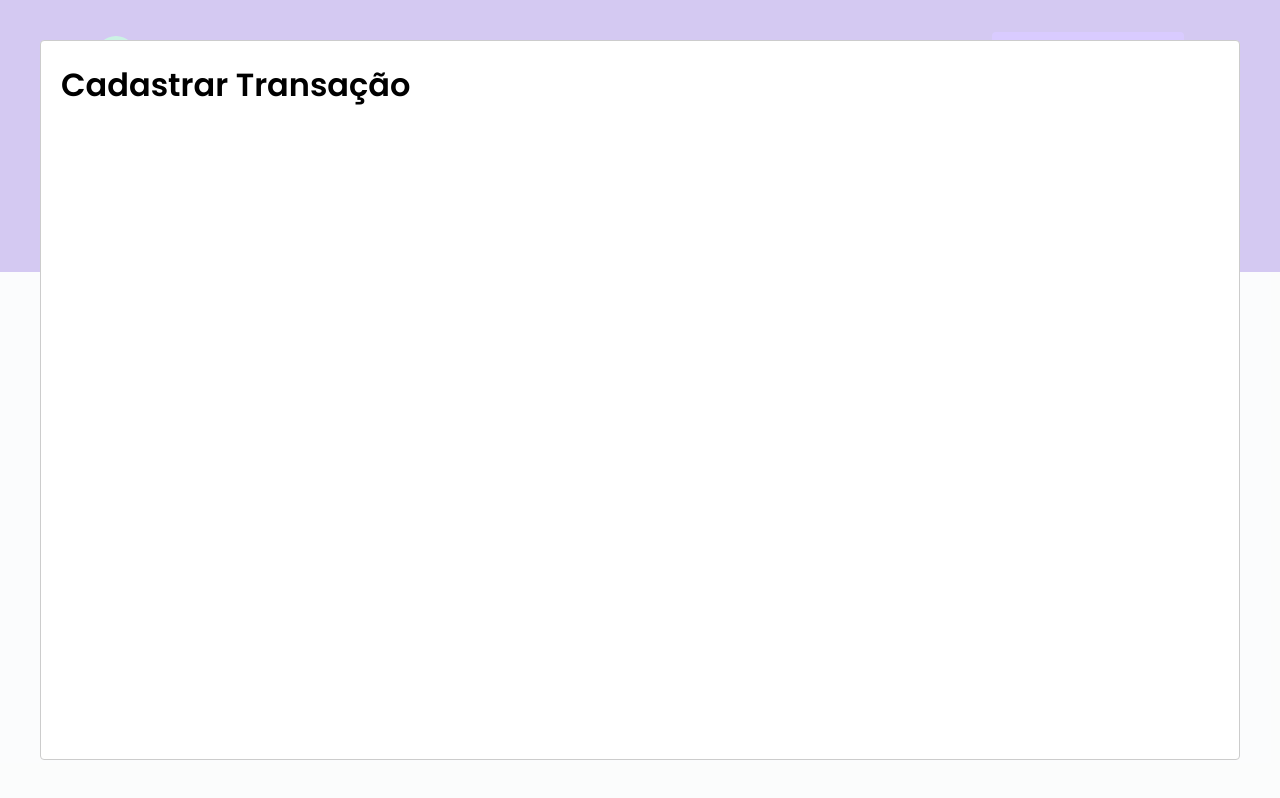
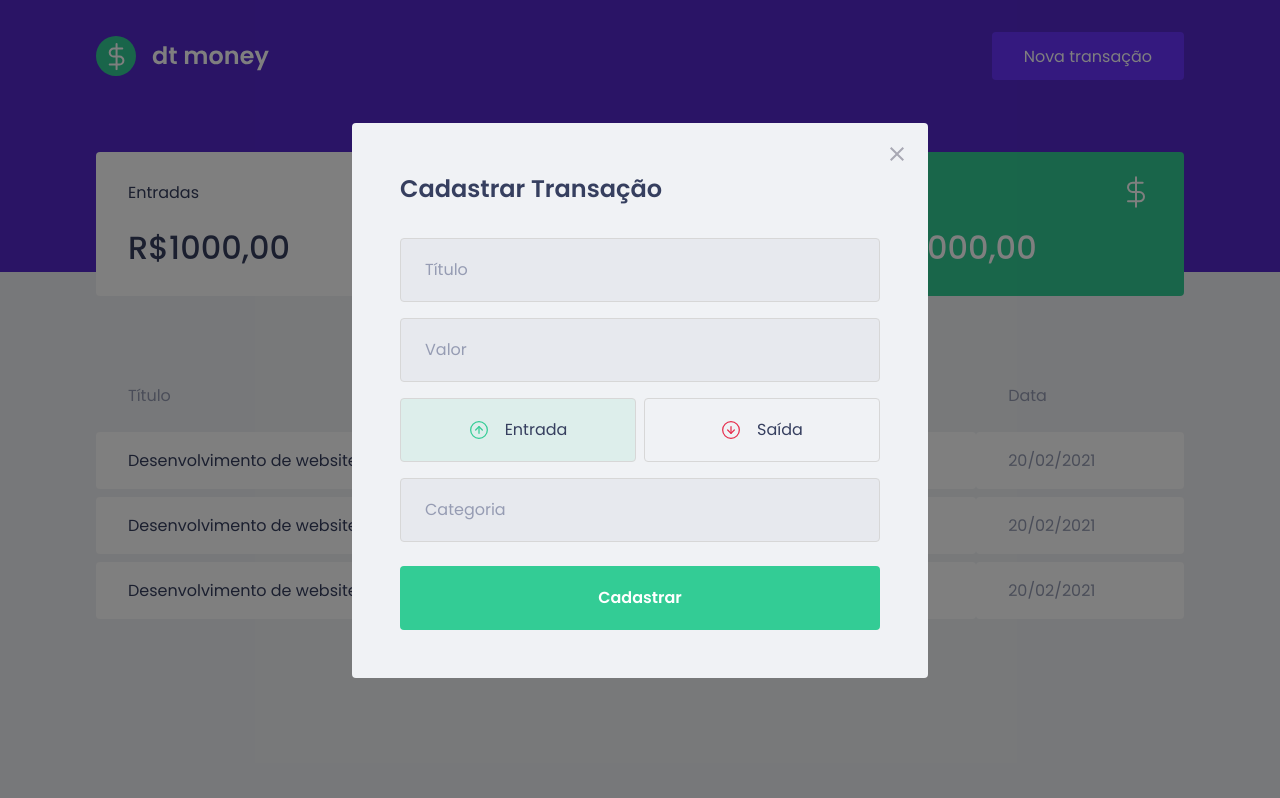
Before and after one commit to rafaelrpbelo/lucky-pot, a React (Create React App) app: page / in a window 1280 px wide. Both pictures are taken after a click on the button "Nova transação". Built offline with nearby package versions, Linux system fonts and the light colour scheme; no server answers; what miragejs would draw is missing.

Commit message:
Add content and style to NewTransactionModal

```diff
--- a/package.json
+++ b/package.json
@@ -5,6 +5,7 @@
   "dependencies": {
     "axios": "^0.22.0",
     "miragejs": "^0.1.42",
+    "polished": "^4.1.3",
     "react": "^17.0.2",
     "react-dom": "^17.0.2",
     "react-modal": "^3.14.3",
--- a/src/components/Modals/NewTransactionModal/index.tsx
+++ b/src/components/Modals/NewTransactionModal/index.tsx
@@ -1,4 +1,9 @@
+import { useState } from "react";
 import Modal from "react-modal";
+import closeImg from "../../../assets/close.svg";
+import incomeImg from "../../../assets/income.svg";
+import outcomeImg from "../../../assets/outcome.svg";
+import { Container, TransactionTypeContainer, RadioBox } from "./styles";
 
 interface NewTransactionModalProps {
   isOpen: boolean;
@@ -7,13 +12,68 @@
 
 Modal.setAppElement('#root');
 
-export function NewTransactionModal(props: NewTransactionModalProps) {
+export function NewTransactionModal({ isOpen, onRequestClose }: NewTransactionModalProps) {
+  const [type, setType] = useState("deposit");
+
   return (
     <Modal
-      isOpen={props.isOpen}
-      onRequestClose={props.onRequestClose}
+      isOpen={isOpen}
+      onRequestClose={onRequestClose}
+      overlayClassName="react-modal-overlay"
+      className="react-modal-content"
     >
-      <h1>Cadastrar Transação</h1>
+      <button
+        type="button"
+        onClick={onRequestClose}
+        className="react-modal-close"
+      >
+        <img src={closeImg} alt="Fechar modal" />
+      </button>
+
+      <Container>
+        <h2>Cadastrar Transação</h2>
+
+        <input
+          type="text"
+          placeholder="Título"
+        />
+
+        <input
+          type="number"
+          placeholder="Valor"
+        />
+
+        <TransactionTypeContainer>
+          <RadioBox
+            type="button"
+            onClick={() => setType("deposit")}
+            isActive={type === "deposit"}
+            activeColor="green"
+          >
+            <img src={incomeImg} alt="Entrada" />
+            <span>Entrada</span>
+          </RadioBox>
+
+          <RadioBox
+            type="button"
+            onClick={() => setType("withdraw")}
+            isActive={type === "withdraw"}
+            activeColor="red"
+          >
+            <img src={outcomeImg} alt="Saída" />
+            <span>Saída</span>
+          </RadioBox>
+        </TransactionTypeContainer>
+
+        <input
+          type="text"
+          placeholder="Categoria"
+        />
+
+        <button type="submit">
+          Cadastrar
+        </button>
+      </Container>
     </Modal>
   )
 }
--- /dev/null
+++ b/src/components/Modals/NewTransactionModal/styles.ts
@@ -0,0 +1,98 @@
+import styled from "styled-components";
+import { darken, transparentize } from "polished";
+
+export const Container = styled.form`
+  h2 {
+    color: var(--text-title);
+    font-size: 1.5rem;
+    margin-bottom: 2rem;
+  }
+
+  input {
+    width: 100%;
+    padding: 0 1.5rem;
+    height: 4rem;
+    border-radius: 0.25rem;
+    border: 1px solid #d7d7d7;
+    background: #e7e9ee;
+    font-weight: 400;
+    font-size: 1rem;
+
+    &::placeholder {
+      color: var(--text-body);
+    }
+
+    & + input {
+      margin-top: 1rem;
+    }
+  }
+
+  button[type="submit"] {
+    width: 100%;
+    padding: 0 1.5rem;
+    height: 4rem;
+    background: var(--green);
+    color: #fff;
+    border-radius: 0.25rem;
+    border: 0;
+    font-size: 1rem;
+    font-weight: 600;
+    margin-top: 1.5rem;
+
+    transition: filter 0.2s;
+
+    &:hover {
+      filter: brightness(0.9);
+    }
+  }
+`;
+
+export const TransactionTypeContainer = styled.div`
+  margin: 1rem 0;
+  display: grid;
+  grid-template-columns: 1fr 1fr;
+  gap: 0.5rem;
+`;
+
+interface RadioBoxProps {
+  isActive: boolean;
+  activeColor: "green" | "red";
+}
+
+const radioBoxActiveColors = {
+  green: "#33cc95",
+  red: "#e52e4d",
+}
+
+export const RadioBox = styled.button<RadioBoxProps>`
+  height: 4rem;
+  border: 1px solid #d7d7d7;
+  border-radius: 0.25rem;
+
+  background: ${({ isActive, activeColor }) => isActive
+    ?  transparentize(0.9, radioBoxActiveColors[activeColor])
+    : "transparent"
+  };
+
+  display: flex;
+  align-items: center;
+  justify-content: center;
+
+  transition: border-color 0.2s;
+
+  &:hover {
+    border-color: ${darken(0.1, '#d7d7d7')};
+  }
+
+  img {
+    width: 20px;
+    height: 20px;
+  }
+
+  span {
+    display: inline-block;
+    margin-left: 1rem;
+    font-size: 1rem;
+    color: var(--text-title);
+  }
+`;
--- a/src/styles/global.ts
+++ b/src/styles/global.ts
@@ -54,4 +54,39 @@
     opacity: 0.6;
     cursor: not-allowed;
   }
+
+  .react-modal-overlay {
+    background: rgba(0, 0, 0, 0.5);
+    position: fixed;
+    top: 0;
+    bottom: 0;
+    right: 0;
+    left: 0;
+    display: flex;
+    align-items: center;
+    justify-content: center;
+  }
+
+  .react-modal-content {
+    width: 100%;
+    max-width: 576px;
+    background: var(--background);
+    padding: 3rem;
+    position: relative;
+    border-radius: 0.25rem;
+  }
+
+  .react-modal-close {
+    position: absolute;
+    right: 1.5rem;
+    top: 1.5rem;
+    border: 0;
+    background: transparent;
+
+    transition: filter 0.2s;
+
+    &:hover {
+      filter: brightness(0.8);
+    }
+  }
 `
```
Also changed, not shown: 1 other file (tests, documents, lock files or other folders).
